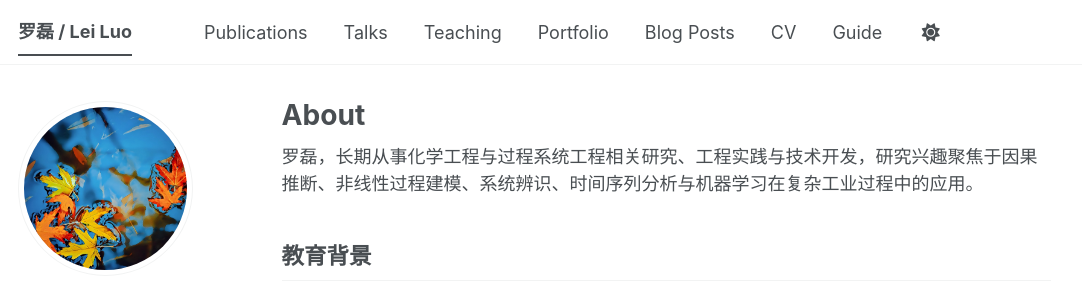
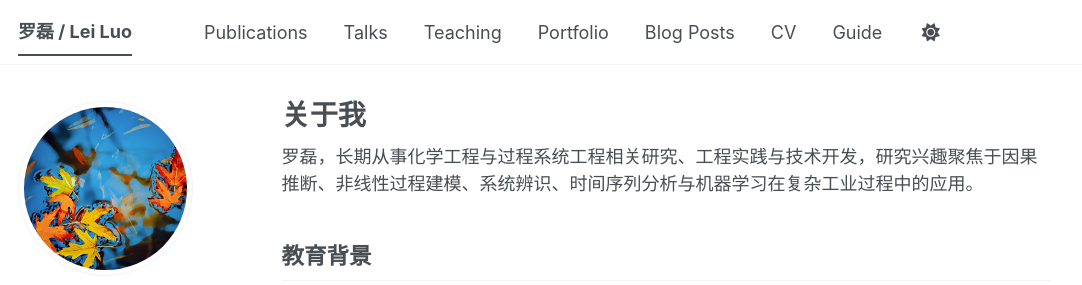
Before and after one commit to Ulti-Dreisteine/academicpages, a Jekyll site: the page built from _pages/about.md, in a window 1280 px wide and 900 px high. Shown: the top 285 px of the window, without its empty margins (0-1082 px from the left). Built offline with Jekyll 4.4.1, drawn with Linux system fonts in a browser that asks for light colours; some web fonts are replaced; a script bundle is joined from its source files by our own code; library files that are not in the unit come from our copies.

Commit message:
更新关于页面标题为“关于我”

```diff
--- a/_pages/about.md
+++ b/_pages/about.md
@@ -1,6 +1,6 @@
 ---
 permalink: /
-title: "About"
+title: "关于我"
 author_profile: true
 redirect_from:
   - /about/
```
